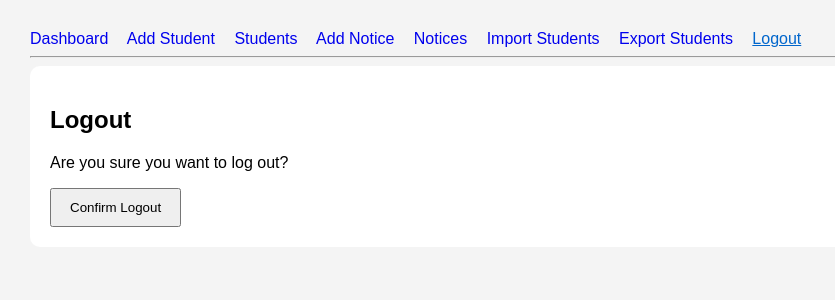
After one commit to Bluebill365/Student-Notice-Board, a Django app: page /accounts/logout/ in a window 1280 px wide. The commit adds this page. Shown: the top 300 px of the page, without its empty margins (0-835 px from the left). Run offline with Django 5.2, Linux system fonts and the light colour scheme; a user stored in the database is signed in.

Commit message:
Logout page created

```diff
--- a/accounts/views.py
+++ b/accounts/views.py
@@ -1,6 +1,6 @@
 from django.contrib import messages
-from django.contrib.auth import login
-from django.contrib.auth.views import LoginView, LogoutView
+from django.contrib.auth import login, logout
+from django.contrib.auth.views import LoginView
 from django.contrib.auth.models import User
 from django.shortcuts import redirect, render
 from django.views import View
@@ -46,5 +46,19 @@ class UserSignupView(View):
 class UserLoginView(LoginView):
     template_name = 'accounts/login.html'
 
-class UserLogoutView(LogoutView):
-    pass
+class UserLogoutView(View):
+    template_name = 'accounts/logout.html'
+
+    def get(self, request): # type: ignore
+        if not request.user.is_authenticated:
+            messages.info(request, "You are already logged out.") # type: ignore
+            return redirect('login')
+        return render(request, self.template_name) # type: ignore
+
+    def post(self, request): # type: ignore
+        if request.user.is_authenticated:
+            logout(request)
+            messages.success(request, "Logout successful.") # type: ignore
+        else:
+            messages.info(request, "You are already logged out.") # type: ignore
+        return redirect('login')
--- /dev/null
+++ b/templates/accounts/logout.html
@@ -0,0 +1,10 @@
+{% extends 'base.html' %}
+
+{% block content %}
+<h2>Logout</h2>
+<p>Are you sure you want to log out?</p>
+<form method="post">
+  {% csrf_token %}
+  <button type="submit">Confirm Logout</button>
+</form>
+{% endblock %}
--- a/templates/base.html
+++ b/templates/base.html
@@ -35,6 +35,17 @@
         padding: 10px 18px;
         cursor: pointer;
       }
+      .nav-inline {
+        display: inline;
+      }
+      .nav-button {
+        background: none;
+        border: none;
+        color: #06c;
+        padding: 0;
+        font: inherit;
+        text-decoration: underline;
+      }
       table {
         width: 100%;
         border-collapse: collapse;
@@ -61,7 +72,10 @@
       <a href="{% url 'export_students' %}">Export Students</a>
 
       {% if user.is_authenticated %}
-      <a href="{% url 'logout' %}">Logout</a>
+      <form method="post" action="{% url 'logout' %}" class="nav-inline">
+        {% csrf_token %}
+        <button type="submit" class="nav-button">Logout</button>
+      </form>
       {% else %}
       <a href="{% url 'login' %}">Login</a>
       <a href="{% url 'signup' %}">Signup</a>
```
Also changed, not shown: db.sqlite3.
